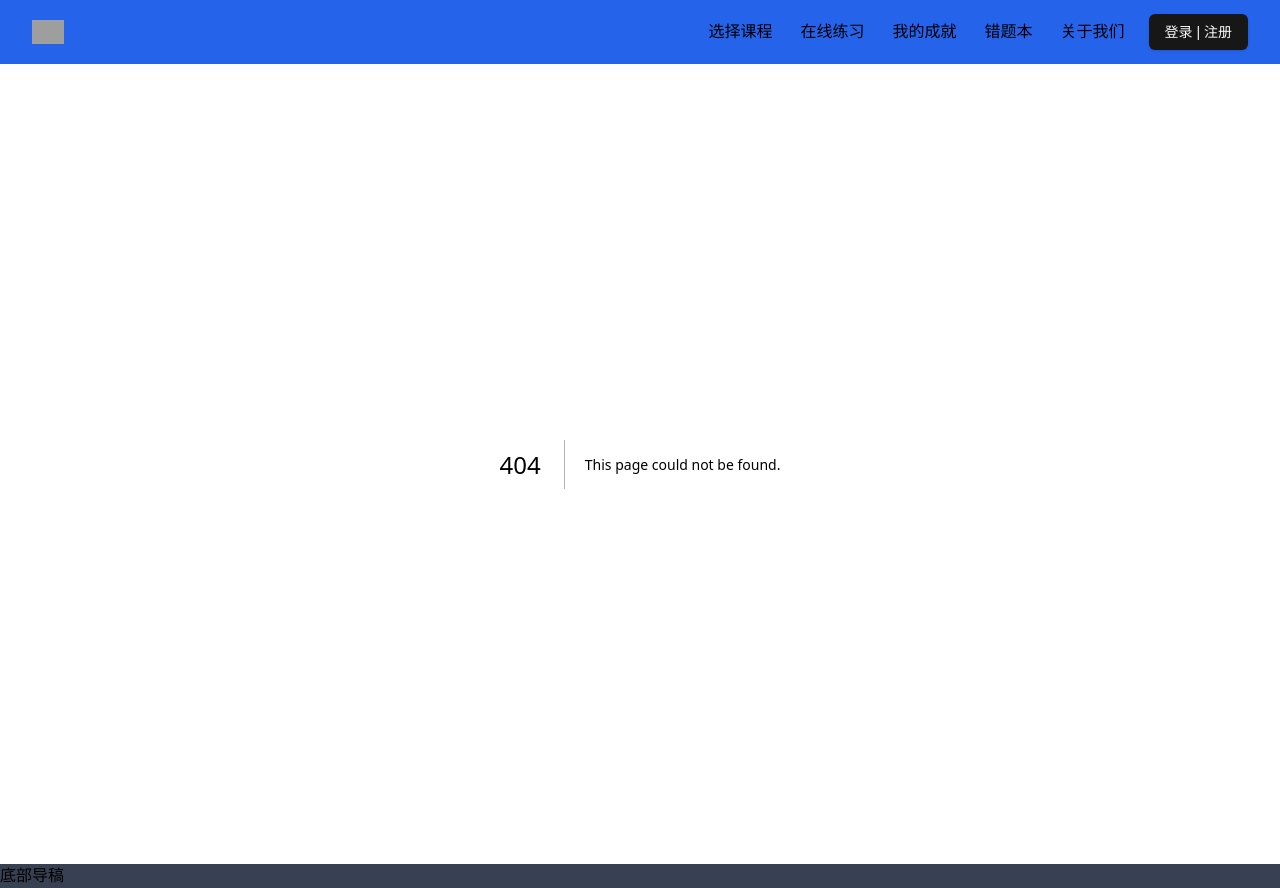
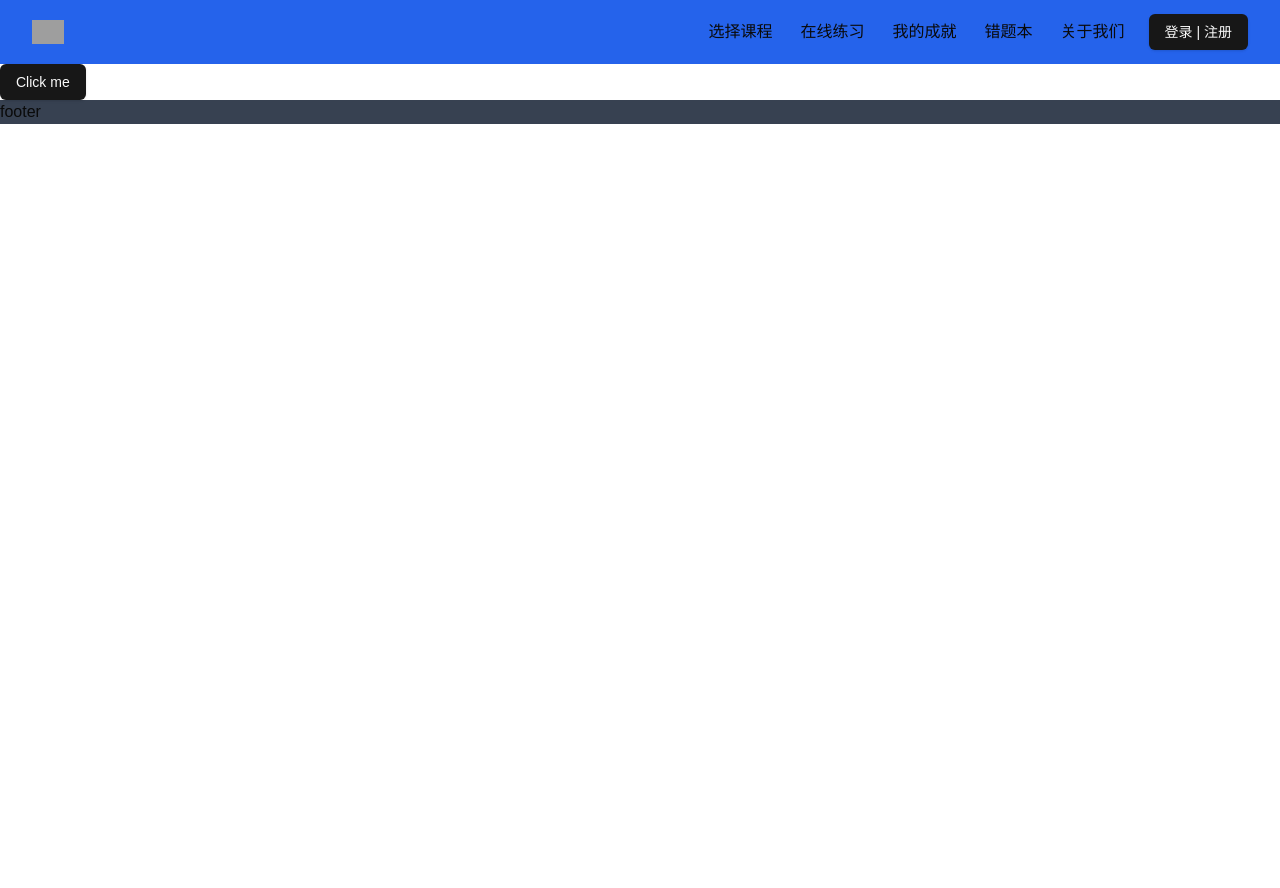
Before and after one commit to starfruitcloud/xueciya, a Next.js app: page /achievement in a window 1280 px wide. Before the commit this address had no page. After the commit the page ends 800 px from the top, so only its background shows below. Built offline with nearby package versions, Linux system fonts and the light colour scheme; grey boxes are pictures that could not be loaded.

Commit message:
feat:添加页面

```diff
--- /dev/null
+++ b/app/achievement/page.tsx
@@ -0,0 +1,19 @@
+
+/*
+ * :file description:
+ * :name: /xueciya/app/achievement/page.tsx
+ * :author:张德志
+ * :copyright: (c) 2024, Xiaozhi
+ * :date created: 2024-10-05 22:01:24
+ * :last editor: 张德志
+ * :date last edited: 2024-10-06 05:15:46
+ */
+import { Button } from "@/components/ui/button"
+
+export default function Achievement() {
+  return (
+    <div>
+     <Button>Click me</Button>
+    </div>
+  );
+}
--- /dev/null
+++ b/app/gallery/page.tsx
@@ -0,0 +1,18 @@
+/*
+ * :file description:
+ * :name: /xueciya/app/gallery/page.tsx
+ * :author:张德志
+ * :copyright: (c) 2024, Xiaozhi
+ * :date created: 2024-10-06 05:10:55
+ * :last editor: 张德志
+ * :date last edited: 2024-10-06 05:11:01
+ */
+import { Button } from "@/components/ui/button";
+
+export default function Home() {
+  return (
+    <div>
+      <Button>Click me</Button>
+    </div>
+  );
+}
--- a/components/Footer/index.tsx
+++ b/components/Footer/index.tsx
@@ -5,11 +5,13 @@
  * :copyright: (c) 2024, Xiaozhi
  * :date created: 2024-10-05 22:17:21
  * :last editor: 张德志
- * :date last edited: 2024-10-06 05:00:21
+ * :date last edited: 2024-10-06 05:14:50
  */
 
 export default function Footer() {
     return (
-      <footer className="bg-gray-700">底部导稿</footer>
+      <footer className="bg-gray-700">
+        footer
+      </footer>
     );
   }
```
Also changed, not shown: 1 other file (tests, documents, lock files or other folders).
